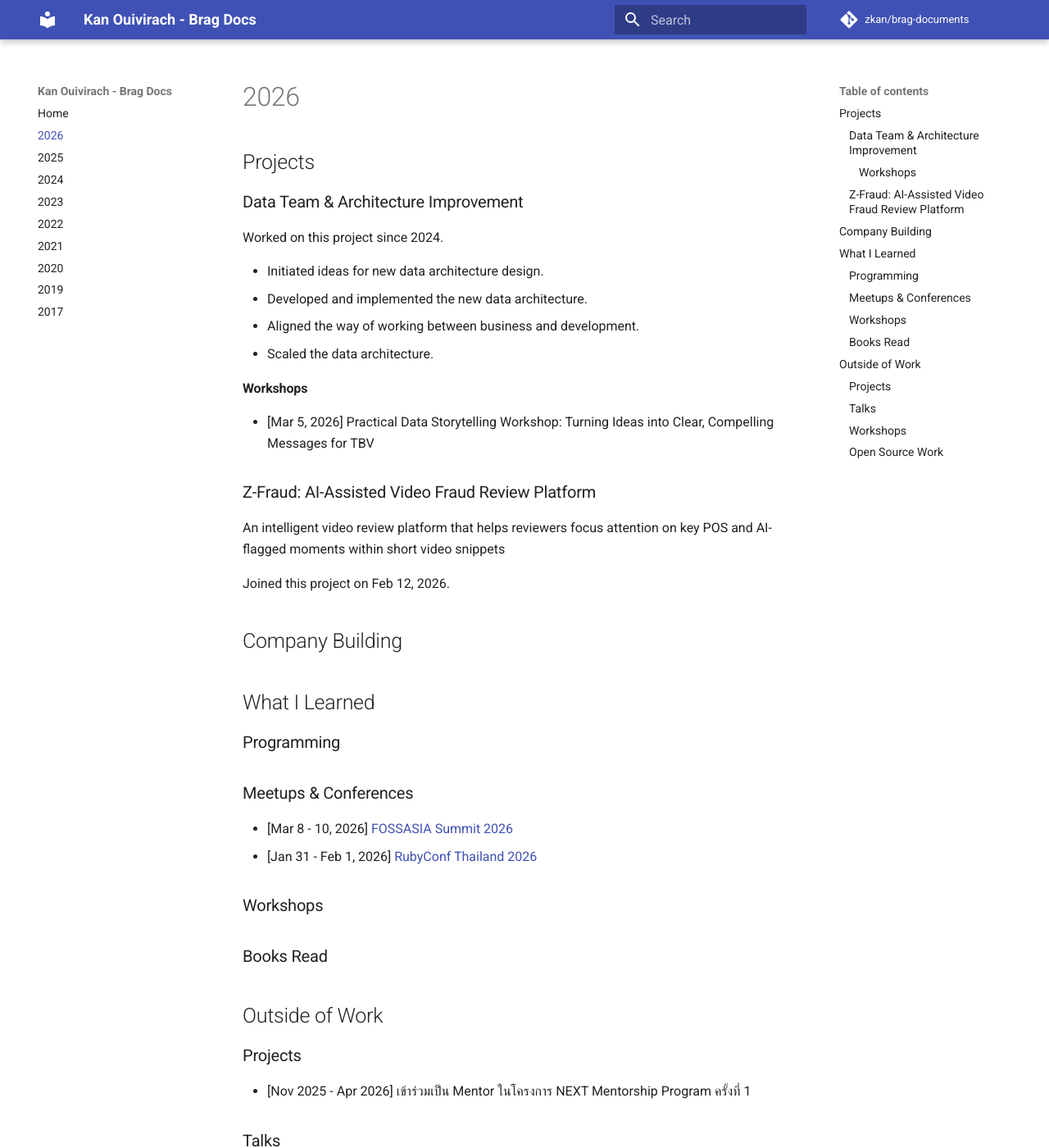
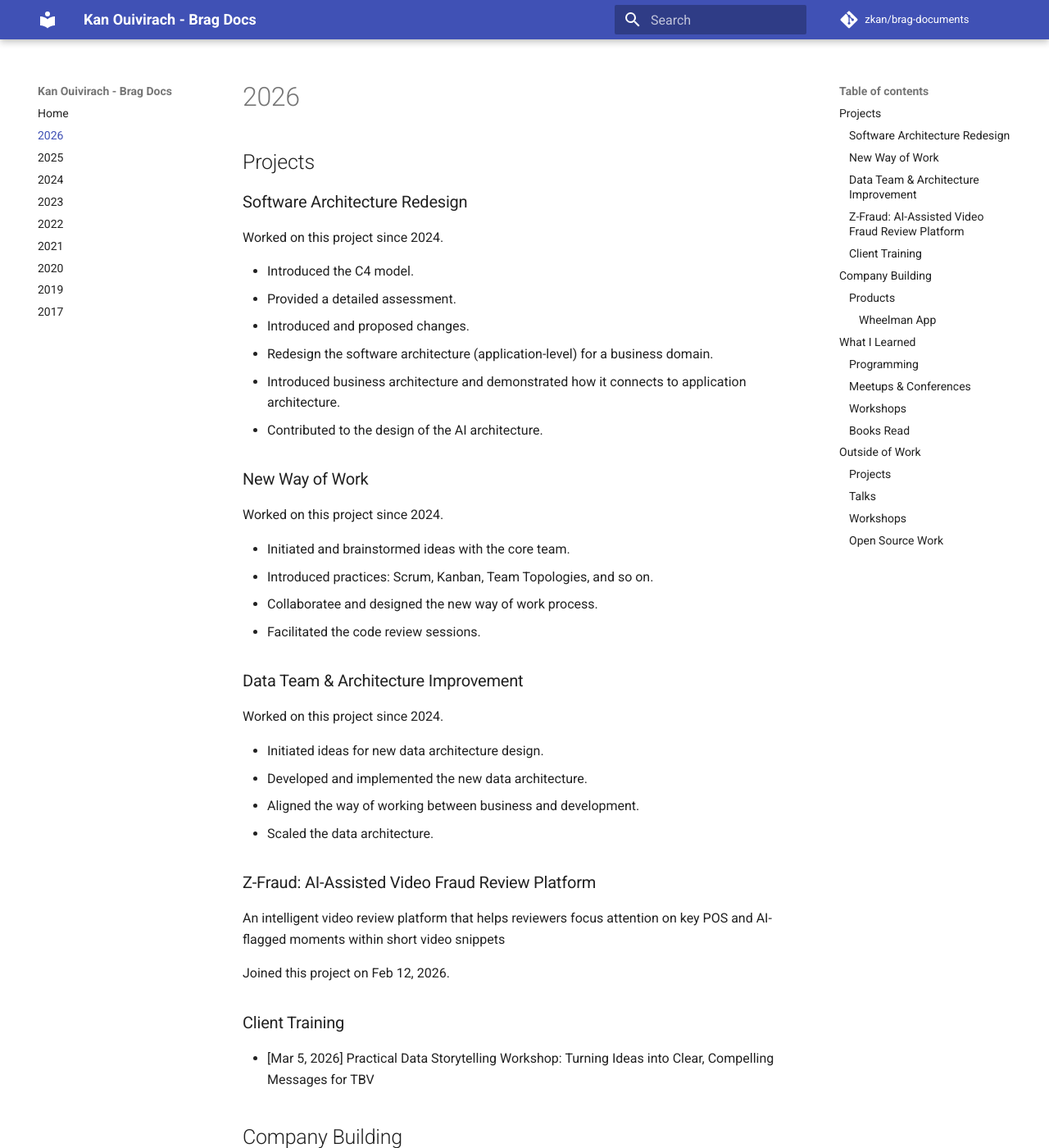
Before and after one commit to zkan/brag-documents, an MkDocs documentation site: the page built from docs/2026.md, in a window 1280 px wide and 1400 px high. Shown: the whole window at 82% size. Built offline with MkDocs 1.6.1 and Material for MkDocs 9.7.7, drawn with Linux system fonts in a browser that asks for light colours; comment, search, counter and statistics services are not loaded; some of the changed text lies outside the part shown.

Commit message:
Add projects from 2025 and Wheelman App

```diff
--- a/docs/2026.md
+++ b/docs/2026.md
@@ -1,6 +1,26 @@
 # 2026
 
 ## Projects
+
+### Software Architecture Redesign
+
+Worked on this project since 2024.
+
+* Introduced the C4 model.
+* Provided a detailed assessment.
+* Introduced and proposed changes.
+* Redesign the software architecture (application-level) for a business domain.
+* Introduced business architecture and demonstrated how it connects to application architecture.
+* Contributed to the design of the AI architecture.
+
+### New Way of Work
+
+Worked on this project since 2024.
+
+* Initiated and brainstormed ideas with the core team.
+* Introduced practices: Scrum, Kanban, Team Topologies, and so on.
+* Collaboratee and designed the new way of work process.
+* Facilitated the code review sessions.
 
 ### Data Team & Architecture Improvement
 
@@ -11,10 +31,6 @@ Worked on this project since 2024.
 * Aligned the way of working between business and development.
 * Scaled the data architecture.
 
-#### Workshops
-
-* [Mar 5, 2026] Practical Data Storytelling Workshop: Turning Ideas into Clear, Compelling Messages for TBV
-
 ### Z-Fraud: AI-Assisted Video Fraud Review Platform
 
 An intelligent video review platform that helps reviewers focus attention on
@@ -22,7 +38,17 @@ key POS and AI-flagged moments within short video snippets
 
 Joined this project on Feb 12, 2026.
 
+### Client Training
+
+* [Mar 5, 2026] Practical Data Storytelling Workshop: Turning Ideas into Clear, Compelling Messages for TBV
+
 ## Company Building
+
+### Products
+
+#### Wheelman App
+
+- Gave a Ruby on Rails workshop for the team
 
 ## What I Learned
 
```
